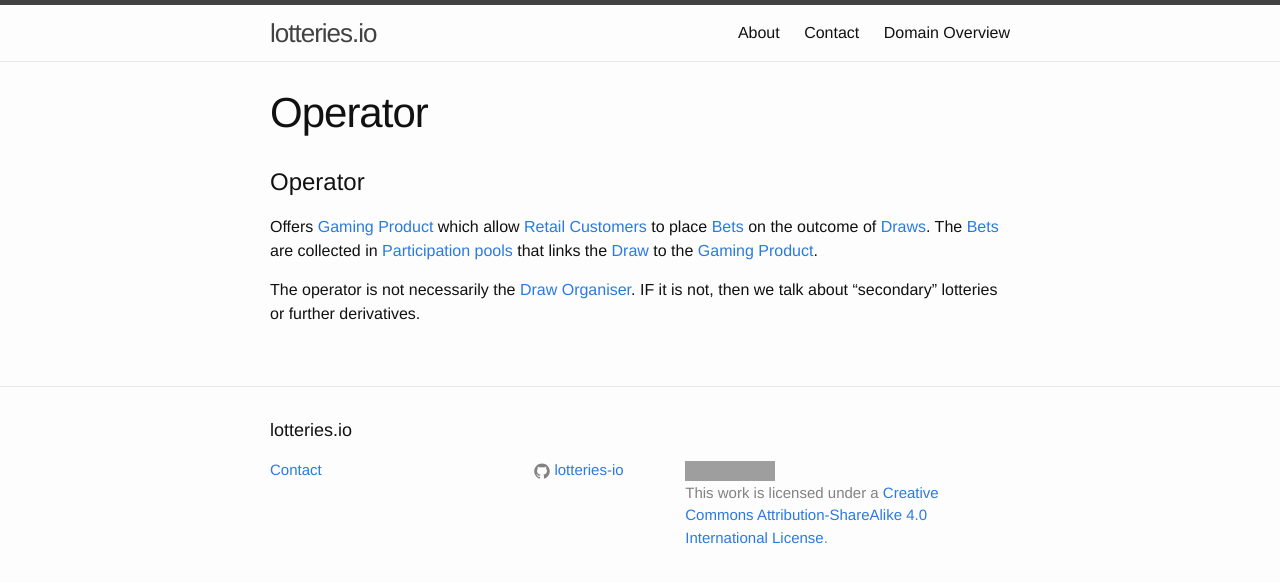
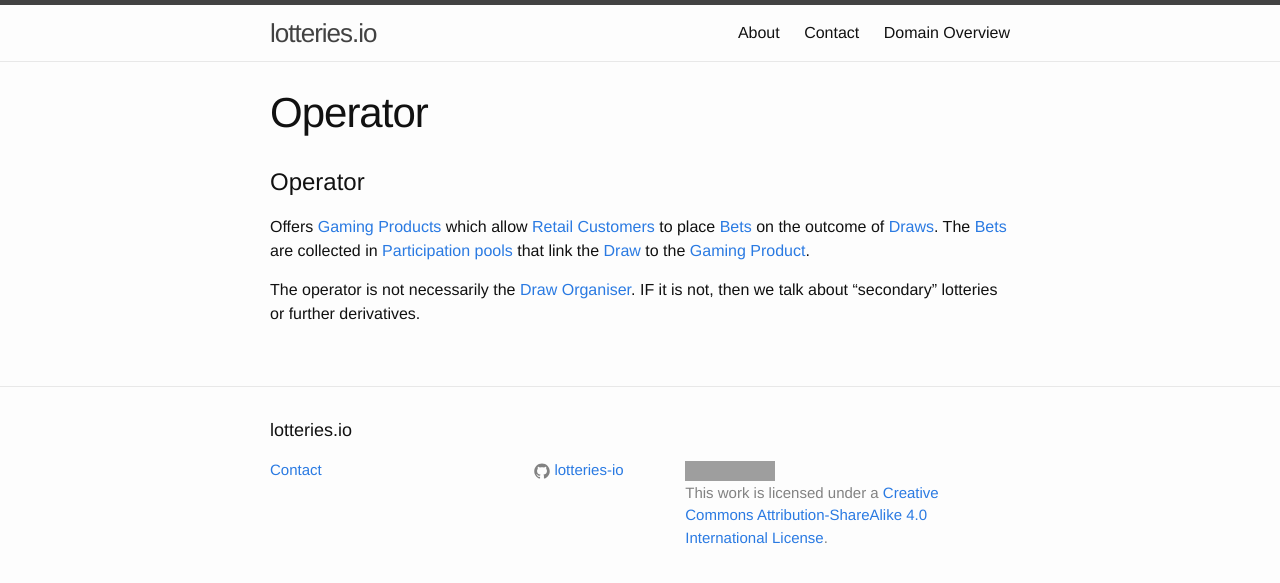
Before and after one commit to lotteries-io/lotteries-io.github.io, a Jekyll site: the page built from _concepts/operator.md, in a window 1280 px wide. Shown: the top 583 px of the page. Built offline with Jekyll 4.4.1, drawn with Linux system fonts in a browser that asks for light colours; grey boxes are pictures that could not be loaded.

Commit message:
Update operator.md

```diff
--- a/_concepts/operator.md
+++ b/_concepts/operator.md
@@ -5,6 +5,6 @@ title: Operator
 
 # Operator
 
-Offers [Gaming Product](gaming-product) which allow [Retail Customers](retail-customer) to place [Bets](bet) on the outcome of [Draws](draw). The [Bets](bet) are collected in [Participation pools](participation-pool) that links the [Draw](draw) to the [Gaming Product](gaming-product).
+Offers [Gaming Products](gaming-product) which allow [Retail Customers](retail-customer) to place [Bets](bet) on the outcome of [Draws](draw). The [Bets](bet) are collected in [Participation pools](participation-pool) that link the [Draw](draw) to the [Gaming Product](gaming-product).
 
 The operator is not necessarily the [Draw Organiser](draw-organiser). IF it is not, then we talk about "secondary" lotteries or further derivatives.
```
